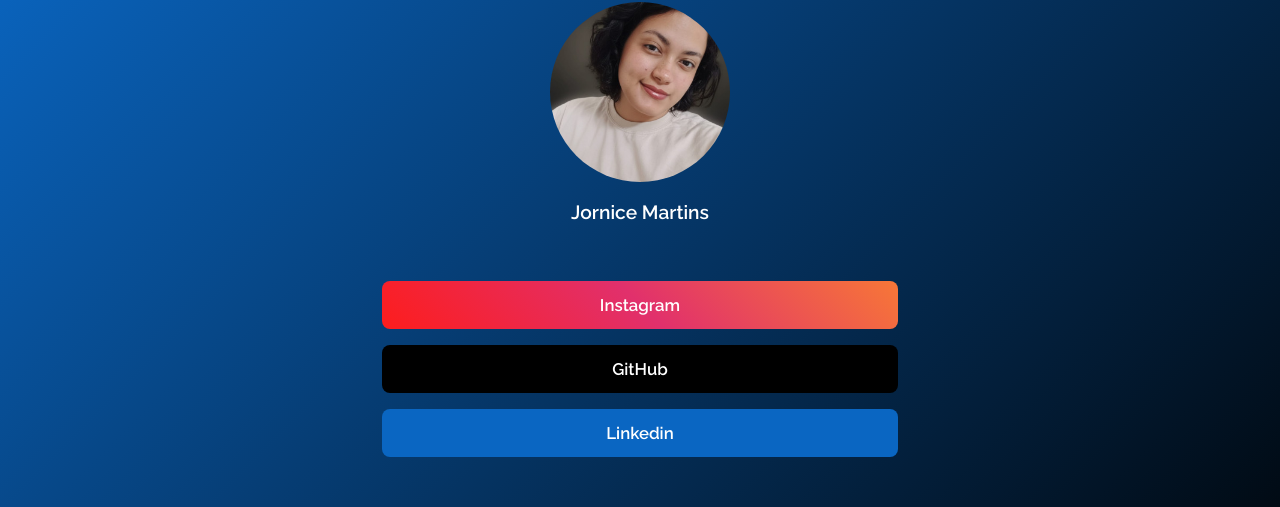
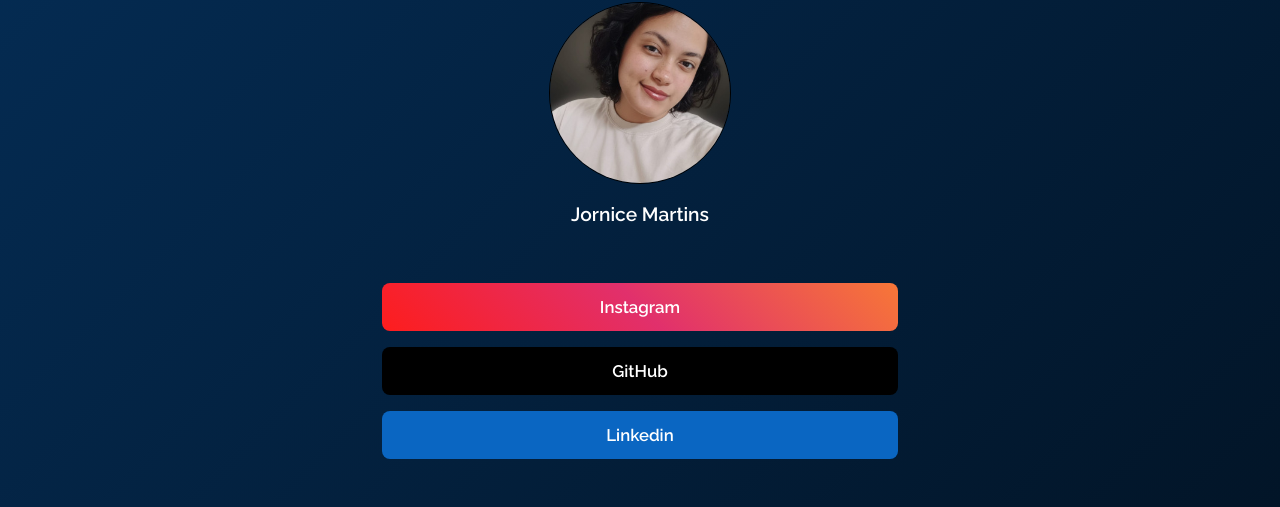
Before and after one commit to Jornicee/Portifolio, a plain HTML site: page index.html in a window 1280 px wide. Shown: the part 77-584 px from the top of the page. Drawn offline with Linux system fonts and the light colour scheme.

Commit message:
Update style.css

```diff
--- a/style.css
+++ b/style.css
@@ -1,7 +1,7 @@
 @charset "UTF-8";
 
 html, body {
-    height: 100%;
+    height: 50%;
     margin: 0;
     padding: 0;
     scroll-behavior: smooth;
@@ -42,6 +42,7 @@
     width: 150px;
     height: 150px;
     border-radius: 50%;
+    border: 0.1em solid #000000;
     object-fit: cover;
     transition: transform 0.4s, border 0.4s;
 }
```
